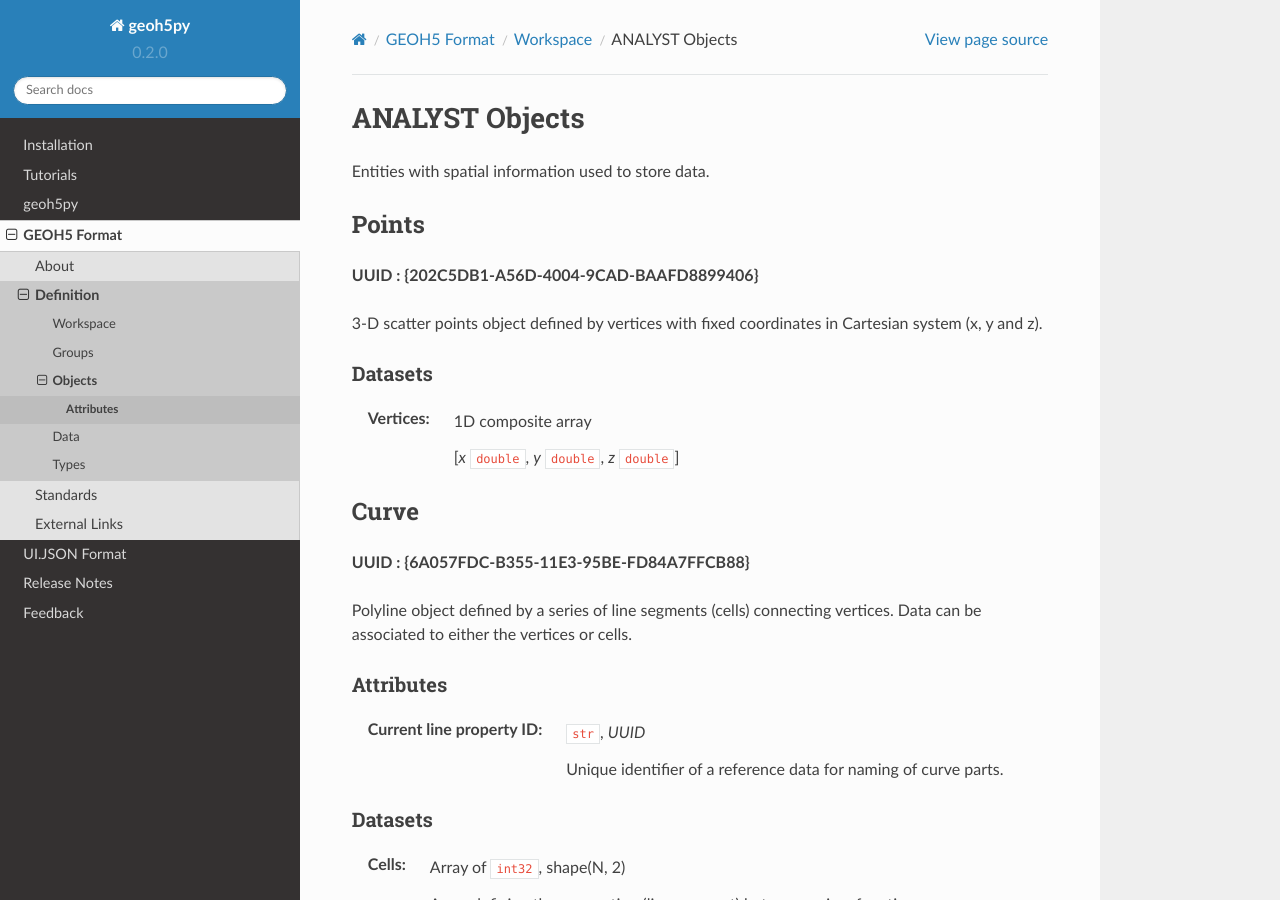
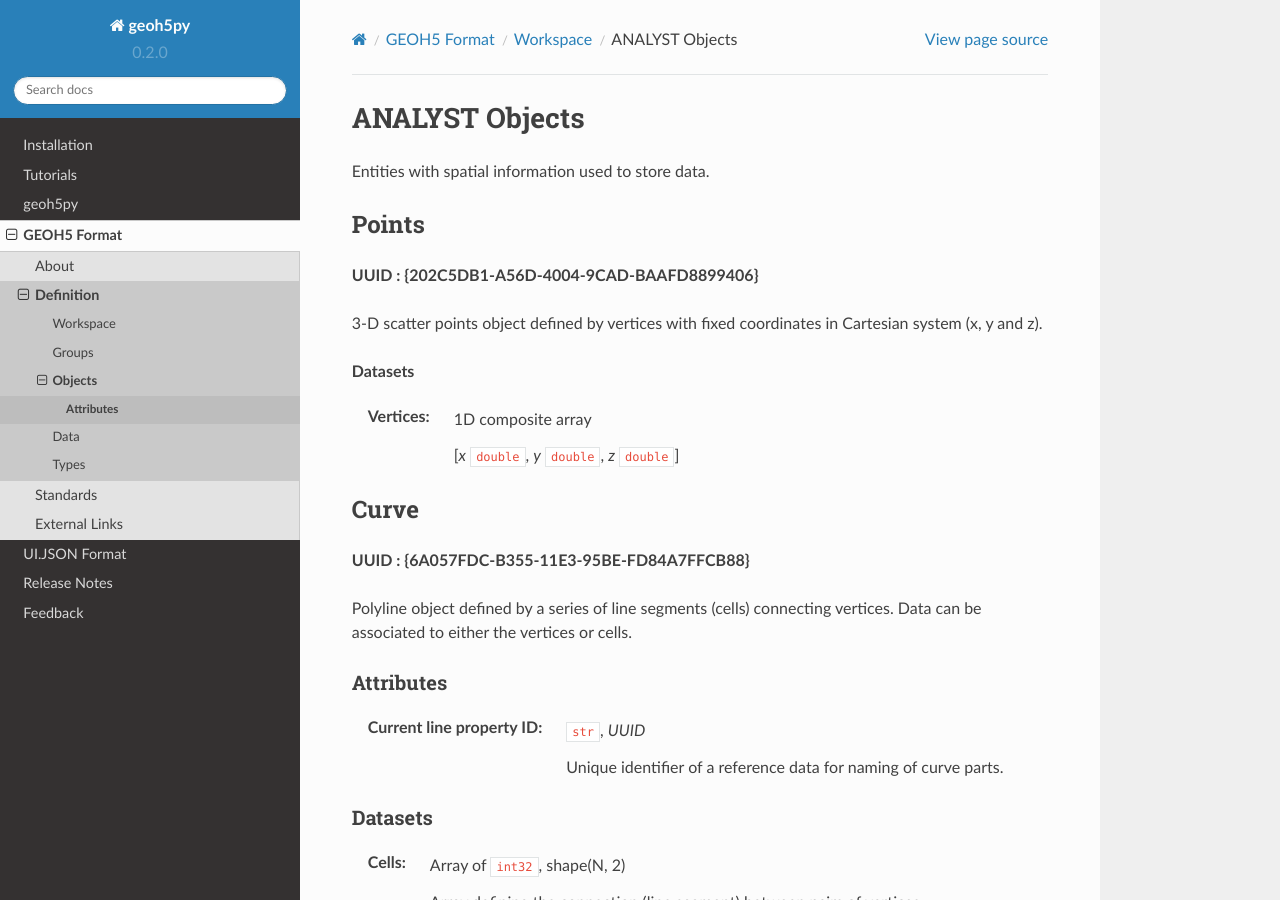
Before and after one commit to MiraGeoscience/geoh5py, a Sphinx documentation site: the page built from docs/content/geoh5_format/analyst/objects.rst, in a window 1280 px wide and 900 px high. Built offline with Sphinx 7.4.7 and the Read the Docs theme 2.0.0, drawn with Linux system fonts in a browser that asks for light colours.

```diff
--- a/docs/content/geoh5_format/analyst/objects.rst
+++ b/docs/content/geoh5_format/analyst/objects.rst
@@ -14,8 +14,8 @@ Points
 
 3-D scatter points object defined by vertices with fixed coordinates in Cartesian system (x, y and z).
 
-Datasets
-^^^^^^^^
+**Datasets**
+
 :Vertices: 1D composite array
 
     [*x* ``double``, *y* ``double``, *z* ``double``]
```
